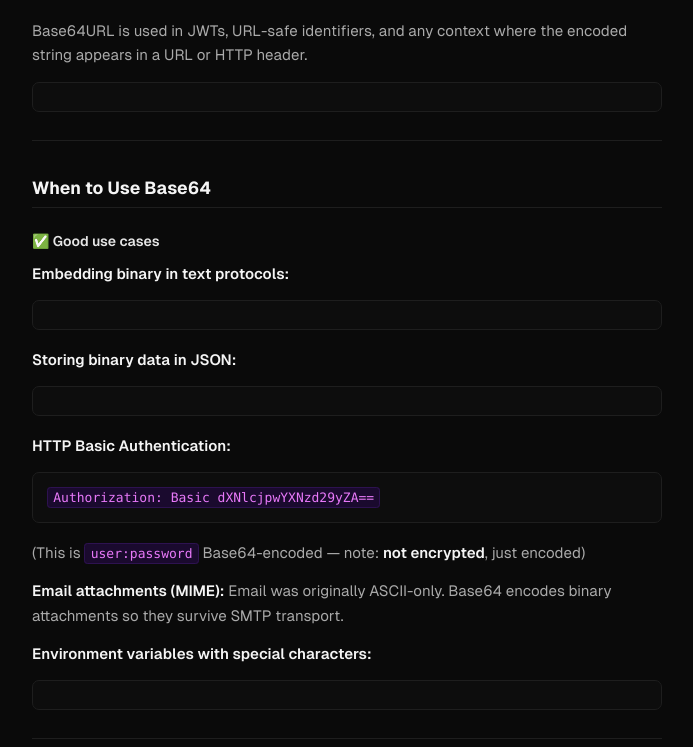
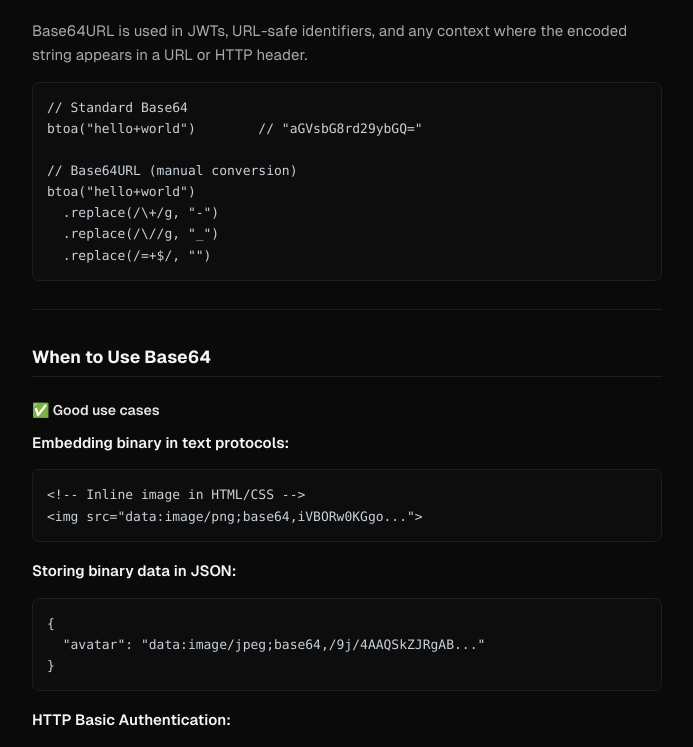
Before and after one commit to aarza056/toolninja, a Next.js app: page /blog/base64-encoding-explained in a window 1280 px wide. Shown: the part 1379-2126 px from the top of the page, without its empty margins (413-1106 px from the left). Built offline with nearby package versions, Linux system fonts and the light colour scheme.

Commit message:
Blog feature hotfix

```diff
--- a/app/blog/[slug]/BlogContent.tsx
+++ b/app/blog/[slug]/BlogContent.tsx
@@ -41,7 +41,13 @@ const components: Components = {
   ),
   code: ({ children, className }) => {
     const isBlock = className?.startsWith("language-");
-    if (isBlock) return null; // handled by pre
+    if (isBlock) {
+      return (
+        <code className="text-[#c9d1d9] font-mono text-[13px] leading-relaxed">
+          {children}
+        </code>
+      );
+    }
     return (
       <code className="text-[#e879f9] bg-[#1a0a2e] border border-[#2d1250] px-1.5 py-0.5 rounded text-[13px] font-mono">
         {children}
```
